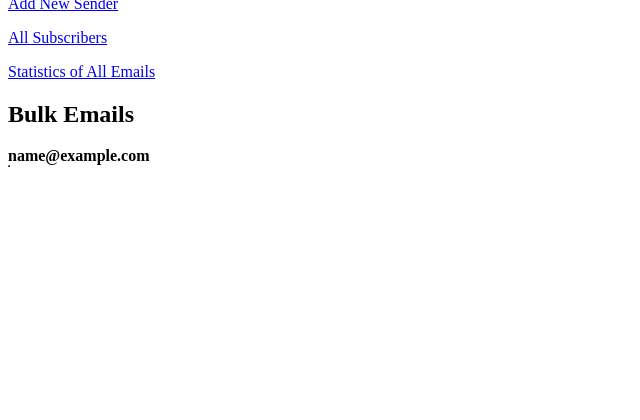
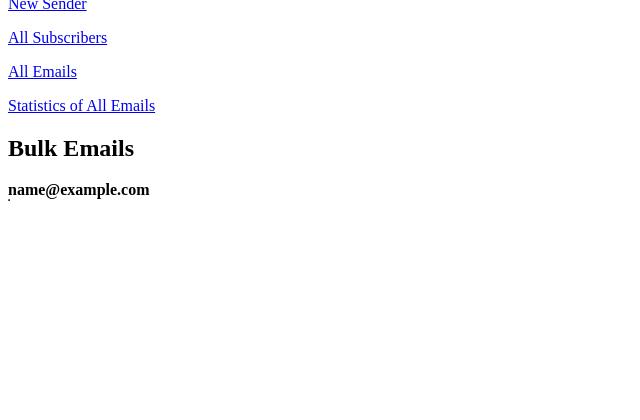
Before and after one commit to tart/tart-mailer, a Flask app: template web/templates/index.html in a window 1280 px wide. Shown: the part 321-741 px from the top of the page, without its empty margins (0-640 px from the left). Run offline with Flask 2, Linux system fonts and the light colour scheme; the template is opened without the code that fills it: most values are stand-ins (such as "Sample title", 1, 10 or a date in 2020).

Commit message:
List all emails on admin.

```diff
--- a/web/admin.py
+++ b/web/admin.py
@@ -99,6 +99,12 @@ def saveSubscriber(**kwargs):
         kwargs['saveMessage'] = 'Subscriber created.'
 
         return index(**kwargs)
+
+@app.route('/email')
+@app.route('/sender/<string:fromaddress>/email')
+def listEmails(**kwargs):
+    return flask.render_template('emails.html', identifiers=kwargs,
+                                 emails=postgres.connection().select('EmailStatistics', kwargs))
 
 @app.route('/sender/<string:fromaddress>/email/new')
 def newEmail(**kwargs):
--- a/web/templates/index.html
+++ b/web/templates/index.html
@@ -19,15 +19,19 @@
 
     <strong>{{ senderMessage }}</strong>
 
-    {{ linkTable(senders, {'editSender': 'edit', 'listSubscribers': 'subscribers',
-                           'newEmail': 'newEmail', 'emailStatistics': 'statistics'}) }}
+    {{ linkTable(senders, {'editSender': 'edit', 'listSubscribers': 'subscribers', 'listEmails': 'emails',
+                           'emailStatistics': 'statistics'}) }}
 
     <p>
-        <a href="{{ url_for('newSender') }}">Add New Sender</a>
+        <a href="{{ url_for('newSender') }}">New Sender</a>
     </p>
 
     <p>
         <a href="{{ url_for('listSubscribers') }}">All Subscribers</a>
+    </p>
+
+    <p>
+        <a href="{{ url_for('listEmails') }}">All Emails</a>
     </p>
 
     <p>
```
